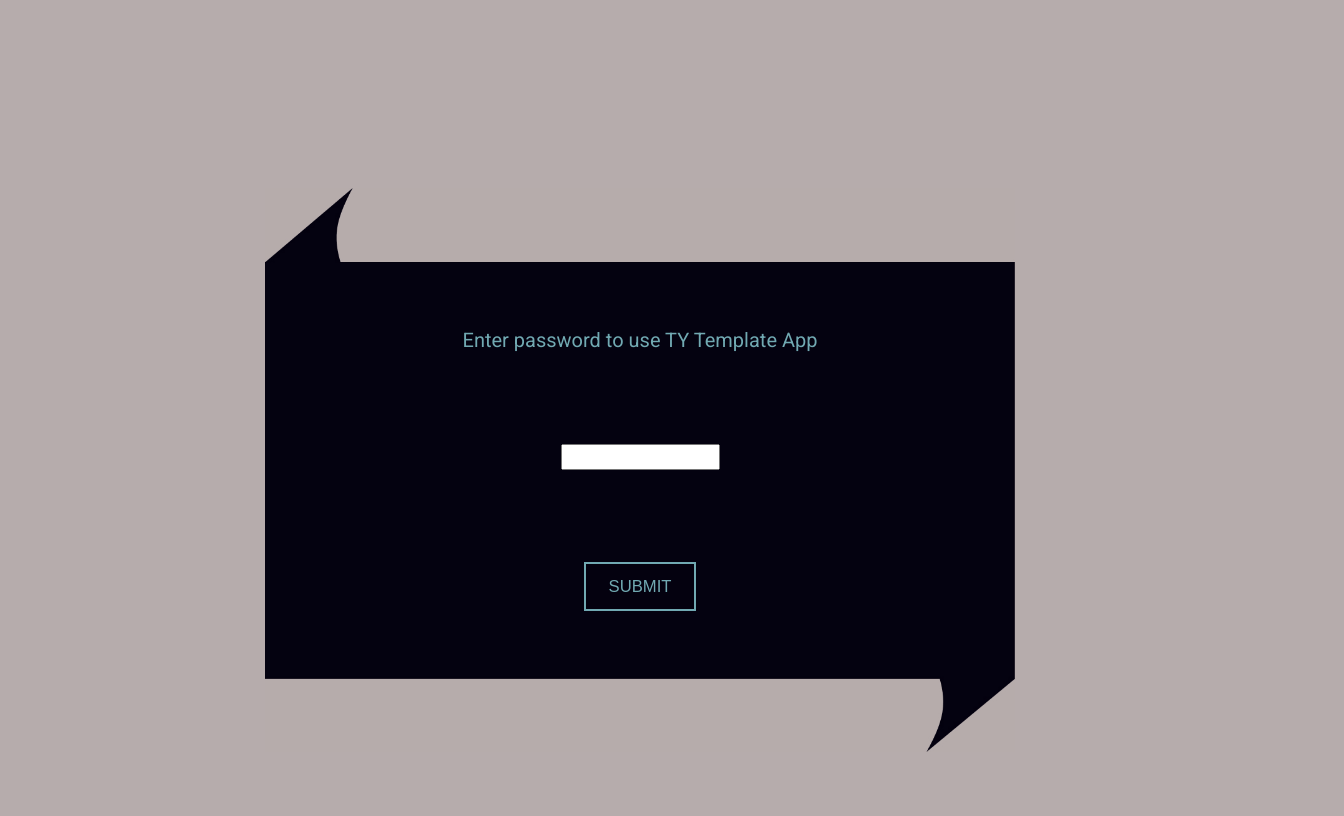
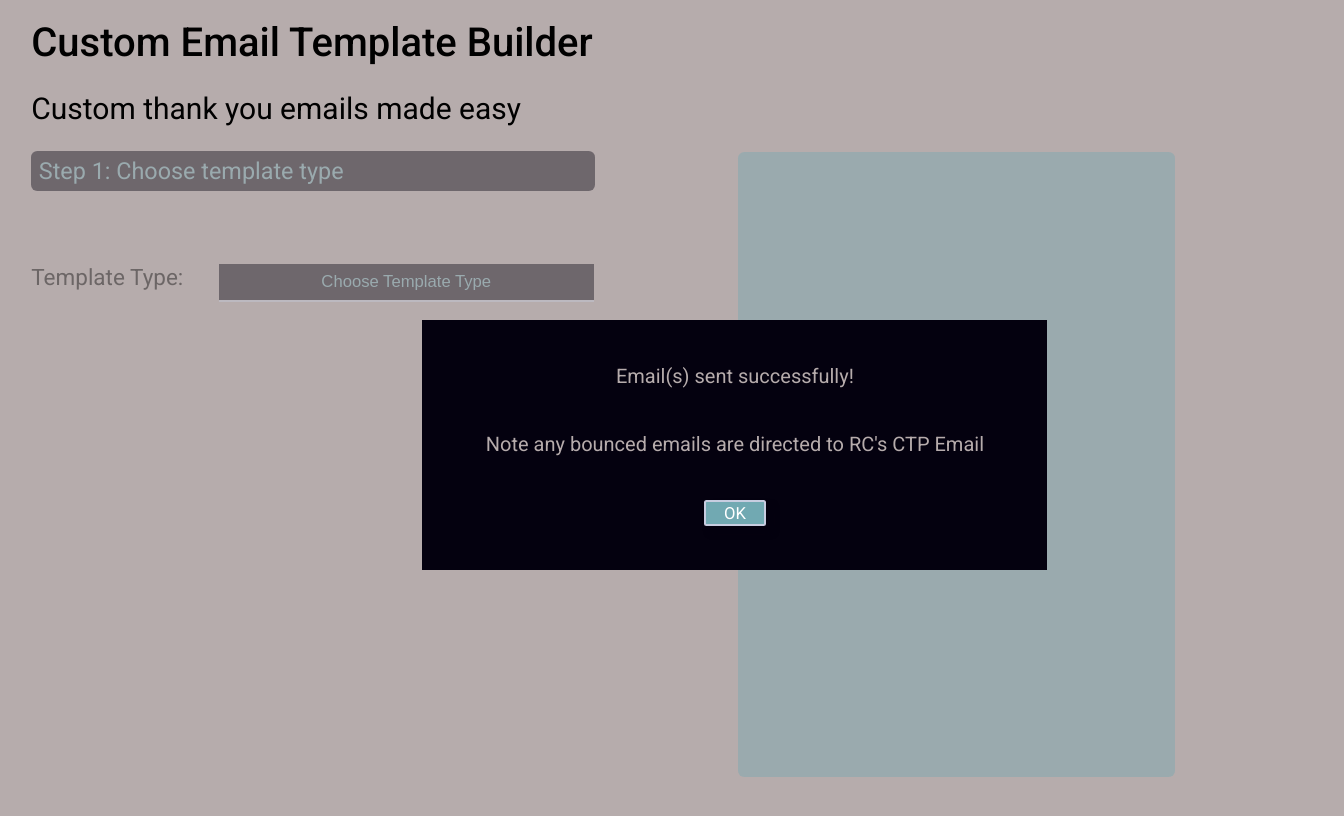
Before and after one commit to nizoom/TYTemplateBuilder, a React (Create React App) app in the folder client/: page / in a window 1280 px wide. Shown: the top 816 px of the page, 1344 px wide, since content can reach past the window. Built offline with nearby package versions, Linux system fonts and the light colour scheme.

Commit message:
centered submission pop up

```diff
--- a/client/src/App.js
+++ b/client/src/App.js
@@ -101,7 +101,7 @@ function App() {
     setHonoreeVizStrs(obj)
   }
 
-  const [resultMessage, setResultMessage] = useState(null)
+  const [resultMessage, setResultMessage] = useState(true)
 
   function getMsgStatustToRoot(bool){
     bool ? setResultMessage(true) : setResultMessage(false)
@@ -122,8 +122,8 @@ function App() {
 
 
   const [validLogin, setValidLogin] = useState(
-    getSessionStorageOrDefault('status', false)
-    // true
+    // getSessionStorageOrDefault('status', false)
+    true
   )
 
   function updateSessionStorage(loginObj){
--- a/client/src/components/honoreecomponents/honoree.css
+++ b/client/src/components/honoreecomponents/honoree.css
@@ -137,7 +137,7 @@
     position:absolute;
     width:500px;
     height: 200px;
-    left:35%;
+    left:33%;
     top:40%;
     margin:auto;
     color: #B6ACAC;
--- a/client/src/components/inputfields/donationdate.js
+++ b/client/src/components/inputfields/donationdate.js
@@ -12,7 +12,10 @@ const DonationDate = (props) => {
 
             <StandardInputField type = 'date' cssClass = 'short-input-field' updateUserChoice = {props.updateUserChoice}
 
-                updateKey = 'donationDate' incompleteFields = {props.fieldValidity} value = {props.userChoices.donationDate ==='mm-dd-yyyy' ? '' : props.userChoices.donationDate}/>
+                updateKey = 'donationDate' incompleteFields = {props.fieldValidity} value = {props.userChoices.donationDate ==='mm-dd-yyyy' ? '' : props.userChoices.donationDate}
+
+
+                />
 
         </div>
     )
--- a/client/src/components/inputfields/standardinputfield.js
+++ b/client/src/components/inputfields/standardinputfield.js
@@ -49,11 +49,15 @@ const StandardInputField = (props) => {
   // }, [value])
     // console.log(props.incompleteFields);
 
+
     return(
         <div className='input-field-position'>
 
             <input className={props.incompleteFields ===  'invalid' ? 'incomplete': props.cssClass} placeholder= {props.incompleteFields ===  'invalid' ? `${props.prefill} required` : props.prefill}
-            onChange={handleChange} value = {props.value !== undefined ? props.value : ''} type = {props.type} />
+            onChange={handleChange} value = {props.value !== undefined ? props.value : ''} type = {props.type} min={"2005-01-01" }max={"9999-12-31"}
+
+
+        />
 
 
         </div>
```
